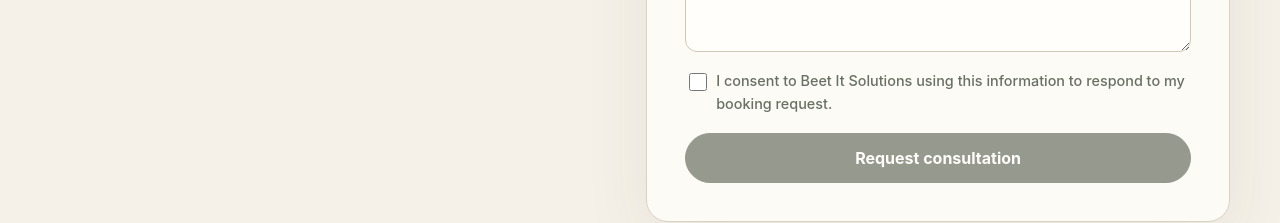
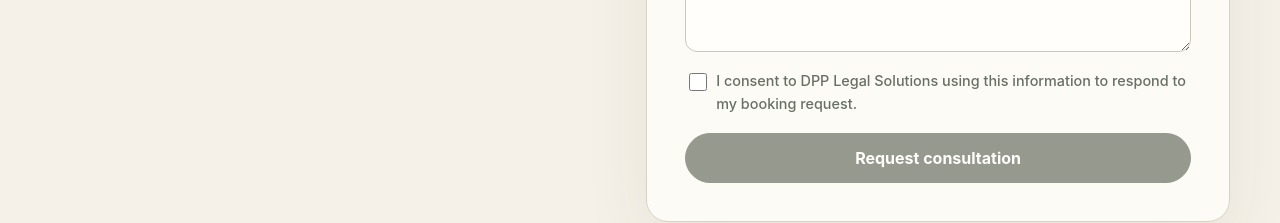
Before and after one commit to haamip/beetit-solutions-web, a React (Vite) app: page /book in a window 1280 px wide. Shown: the part 1319-1542 px from the top of the page. Built offline with nearby package versions, Linux system fonts and the light colour scheme; no server answers; the database is empty.

Commit message:
Update booking consent branding

```diff
--- a/src/pages/Book.tsx
+++ b/src/pages/Book.tsx
@@ -383,7 +383,7 @@ export function Book() {
 
           <label className="checkbox-field">
             <input name="privacyConsent" type="checkbox" required />
-            <span>I consent to Beet It Solutions using this information to respond to my booking request.</span>
+            <span>I consent to DPP Legal Solutions using this information to respond to my booking request.</span>
           </label>
 
           <button className="button primary full-width" type="submit" disabled={submitting || !selectedStartAt}>
```
